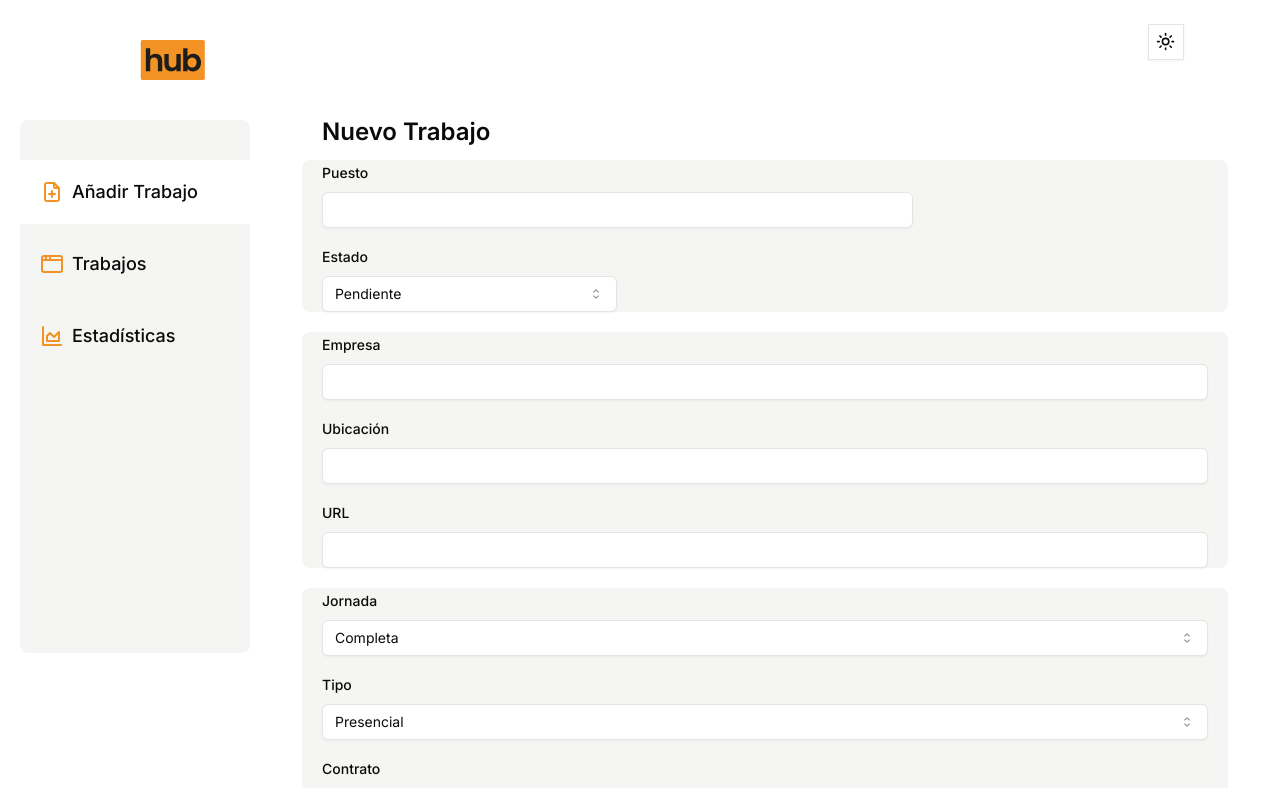
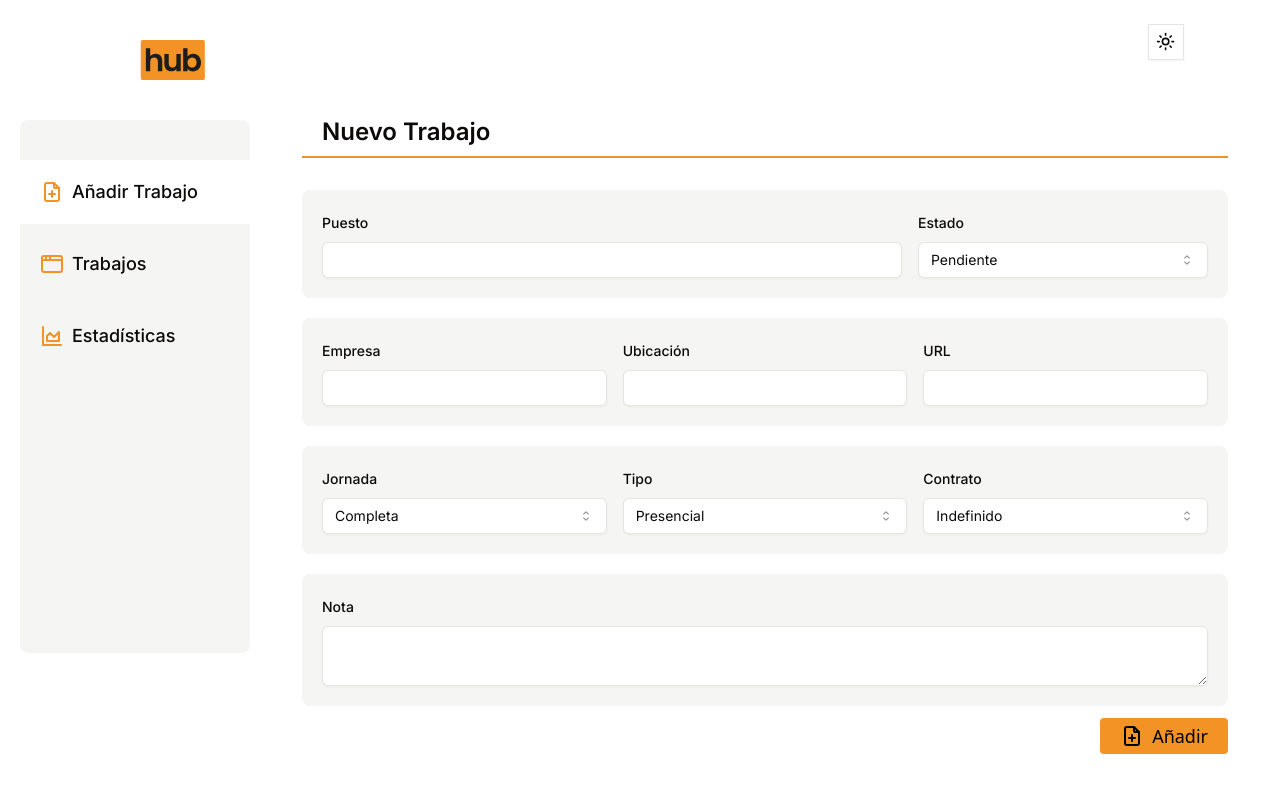
Before and after one commit to JoseAlbDR/jobs-hub, a Next.js app: page /add-job in a window 1280 px wide. Shown: the top 788 px of the page. Built offline with nearby package versions, Linux system fonts and the light colour scheme.

Commit message:
Fix: apply global class

```diff
--- a/app/globals.css
+++ b/app/globals.css
@@ -72,3 +72,34 @@
     @apply bg-background text-foreground;
   }
 }
+
+.btn-custom {
+  @apply self-end capitalize bg-primary-accent font-medium text-lg rounded-sm font-sans gap-2 text-black;
+}
+
+.section-custom {
+  @apply flex gap-4 flex-col md:flex-row items-start bg-muted py-5 px-5 rounded-lg h-full flex-grow;
+}
+.h2-custom {
+  @apply capitalize font-semibold text-2xl;
+}
+
+.invalid-md-flex-row {
+  @apply md:flex-col;
+}
+
+.header-custom {
+  @apply border-b-2 border-primary-accent px-5 pb-2 mb-5;
+}
+
+.form-custom {
+  @apply p-8 rounded-lg flex flex-col gap-3;
+}
+
+.main-custom {
+  @apply flex flex-col gap-5;
+}
+
+.article-custom {
+  @apply flex gap-5  w-full flex-grow;
+}
--- a/app/page.tsx
+++ b/app/page.tsx
@@ -40,7 +40,7 @@ export default function Home() {
  <Image src={getBackgroundColor(theme)==='dark'? LandingImgWhite : LandingImgBlack} alt="landing img" className=" hidden self-end lg:block w-10/12 " />
         </article>
       </section>
-      <section><Button asChild className={`${buttonClassName} mt-5 w-56 h-16 text-3xl font-bold rounded-lg`}>
+      <section><Button asChild className={`self-end capitalize bg-primary-accent font-sans gap-2 text-black mt-5 w-56 h-16 text-3xl font-bold rounded-lg`}>
             <Link href="add-job">Empezar</Link>
           </Button></section>
     </main>
--- a/components/CreateJobForm.tsx
+++ b/components/CreateJobForm.tsx
@@ -76,15 +76,15 @@ const CreateJobForm = () => {
     <Form {...form}>
       <form
         onSubmit={form.handleSubmit(onSubmit)}
-        className={formClassName}
+        className='form-custom'
       >
-        <header className={headerClassName}>
-          <h2 className={h2ClassName}>
+        <header className='header-custom'>
+          <h2 className='h2-custom'>
           nuevo trabajo
         </h2>
         </header>
-        <main className={mainClassName}>
-        <section className={sectionClassName}>
+        <main className='main-custom'>
+        <section className='section-custom'>
           <CustomFormField
             name="position"
             control={form.control}
@@ -102,7 +102,7 @@ const CreateJobForm = () => {
 
           />
           </section>
-          <section className={sectionClassName}>
+          <section className='section-custom'>
              <CustomFormField
             name="company"
             control={form.control}
@@ -116,7 +116,7 @@ const CreateJobForm = () => {
           <CustomFormField name="link" control={form.control} label="URL" className='w-full'/>
           </section>
 
-         <section className={sectionClassName}>
+         <section className='section-custom'>
  <CustomFormSelect
             name="mode"
             control={form.control}
@@ -142,7 +142,7 @@ const CreateJobForm = () => {
 
          </section>
 
-           <section className={sectionClassName}>
+           <section className='section-custom'>
              <CustomFormField
             name="note"
             control={form.control}
@@ -157,7 +157,7 @@ const CreateJobForm = () => {
          <footer className='flex justify-end'>
           <Button
             type="submit"
-            className={buttonClassName}
+            className='btn-custom'
             disabled={isPending}
 
           >
--- a/components/EditJobForm.tsx
+++ b/components/EditJobForm.tsx
@@ -80,18 +80,18 @@ const EditJobForm = ({ jobId }: { jobId: string }) => {
     <Form {...form}>
       <form
         onSubmit={form.handleSubmit(onSubmit)}
-        className={formClassName}
+        className='form-custom'
       >
-         <header className={headerClassName}>
-          <h2 className={h2ClassName}>
+         <header className='header-custom'>
+          <h2 className='h2-custom'>
           actualizar trabajo
         </h2>
         </header>
 
 
 
-<main className={mainClassName}>
-        <section className={sectionClassName}>
+<main className='main-custom'>
+        <section className='section-custom'>
  <CustomFormField
             name="position"
             control={form.control}
@@ -106,7 +106,7 @@ const EditJobForm = ({ jobId }: { jobId: string }) => {
             className='w-full md:w-1/3'
           />
         </section>
- <section className={sectionClassName}>
+ <section className='section-custom'>
  <CustomFormField
             name="company"
             control={form.control}
@@ -122,7 +122,7 @@ const EditJobForm = ({ jobId }: { jobId: string }) => {
           <CustomFormField name="link" control={form.control} label="URL"  className='w-full'/>
  </section>
 
-         <section className={sectionClassName}>
+         <section className='section-custom'>
  <CustomFormSelect
             name="mode"
             control={form.control}
@@ -146,7 +146,7 @@ const EditJobForm = ({ jobId }: { jobId: string }) => {
           />
          </section>
 
-          <section className={sectionClassName}>
+          <section className='section-custom'>
 <CustomFormField
             name="note"
             control={form.control}
@@ -163,7 +163,7 @@ const EditJobForm = ({ jobId }: { jobId: string }) => {
          <footer className='flex justify-end'>
  <Button
             type="submit"
-            className={buttonClassName}
+            className='btn-custom'
             disabled={isPending}
           >
             {isPending ? 'actualizando' : 'actualizar '}
--- a/components/JobsList.tsx
+++ b/components/JobsList.tsx
@@ -44,13 +44,13 @@ const JobsList = () => {
     );
 
   if (jobs.length < 1)
-    return <h2 className={h2ClassName}>No se han encontrado trabajos</h2>;
+    return <h2 className='h2-custom'>No se han encontrado trabajos</h2>;
 
   return (
     <>
 
-        <header className={`${headerClassName} flex items-baseline justify-between mx-5`}>
-           <h2 className={h2ClassName}>
+        <header className={`header-custom flex items-baseline justify-between mx-5`}>
+           <h2 className='h2-custom'>
           {count} trabajos encontrados
         </h2>
         {totalPages < 2 ? null : (
--- a/components/SearchForm.tsx
+++ b/components/SearchForm.tsx
@@ -63,15 +63,15 @@ const SearchForm = () => {
     <Form {...form}>
       <form
          onSubmit={form.handleSubmit(onSubmit)}
-         className={formClassName}
+         className='form-custom'
       >
-         <header className={headerClassName}>
-            <h2 className={h2ClassName}>Buscar</h2>
+         <header className='header-custom'>
+            <h2 className='h2-custom'>Buscar</h2>
          </header>
-         <main className={mainClassName}>
-          <section className={`${sectionClassName} md:flex-col`}>
+         <main className='main-custom'>
+          <section className={`section-custom invalid-md-flex-row`}>
 
-            <article className={articleClassName}>
+            <article className='article-custom'>
                <CustomFormField
             name="search"
             control={form.control}
@@ -80,7 +80,7 @@ const SearchForm = () => {
           />
             </article>
 
-            <article className={articleClassName}>
+            <article className='article-custom'>
                <CustomFormSelect
             name="status"
             control={form.control}
@@ -114,13 +114,13 @@ const SearchForm = () => {
             className='w-full'
           />
             </article>
-         <article className={`${articleClassName} justify-end`}>
-<Button type="submit" className={buttonClassName}>
+         <article className={`article-custom justify-end`}>
+<Button type="submit" className='btn-custom'>
             Buscar
           </Button>
           <Button
             type="reset"
-            className={buttonClassName}
+            className='btn-custom'
 
             onClick={handleResetForm}
           >
--- a/components/StatsContainer.tsx
+++ b/components/StatsContainer.tsx
@@ -15,8 +15,8 @@ const StatsContainer = () => {
   return (
     <div className='p-8'>
 
-     <header className={headerClassName}>
-            <h2 className={h2ClassName}>Estadísticas</h2>
+     <header className='header-custom'>
+            <h2 className='h2-custom'>Estadísticas</h2>
          </header>
          <section className="grid md:grid-cols-2 gap-4 lg:grid-cols-3">
       <StatsCard
--- a/utils/tagStylesConfig.ts
+++ /dev/null
@@ -1,12 +0,0 @@
-export const sectionClassName : string = 'flex gap-4 flex-col md:flex-row items-start bg-muted py-5 px-5 rounded-lg h-full flex-grow'
-
-export const h2ClassName : string = 'capitalize font-semibold text-2xl '
-
-export const headerClassName : string = 'border-b-2 border-primary-accent px-5 pb-2 mb-5'
-export const formClassName : string = 'p-8 rounded-lg flex flex-col gap-3 '
-
-export const buttonClassName : string = 'self-end capitalize bg-primary-accent font-medium text-lg rounded-sm font-sans gap-2 text-black'
-
-export const mainClassName : string = 'flex flex-col gap-5 '
-
-export const articleClassName : string = 'flex gap-5  w-full flex-grow'
```
